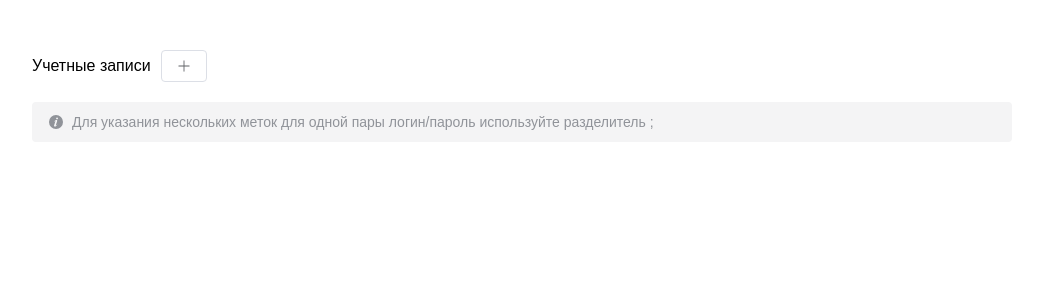
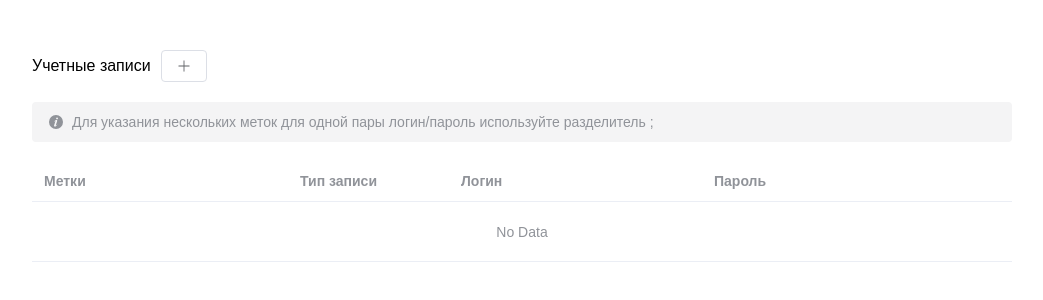
Before and after one commit to SergeyFF3/vue-project, a Vue app: page / in a window 1280 px wide. Shown: the top 300 px of the page, without its empty margins (118-1161 px from the left). Built offline with nearby package versions, Linux system fonts and the light colour scheme; the HTML template or start-up script is replaced by a standard one.

Commit message:
added Form component

```diff
--- a/src/App.vue
+++ b/src/App.vue
@@ -2,11 +2,13 @@
 import "./assets/App.css";
 import AddNewAccount from "./components/AddNewAccount/AddNewAccount.vue";
 import Alert from "./components/Alert/Alert.vue";
+import Form from "./components/Form/Form.vue";
 </script>
 
 <template>
   <div class="app__content">
     <AddNewAccount />
     <Alert />
+    <Form />
   </div>
 </template>
--- /dev/null
+++ b/src/components/Form/Form.vue
@@ -0,0 +1,17 @@
+<script setup lang="ts">
+import { computed } from "vue";
+import { useAccountStore } from "../../stores/accounts";
+
+const accountStore = useAccountStore();
+const accounts = computed(() => accountStore.accounts);
+</script>
+
+<template>
+  <el-table :data="accounts" style="width: 100%">
+    <el-table-column prop="mark" label="Метки" min-width="22%" />
+    <el-table-column prop="type" label="Тип записи" min-width="14%" />
+    <el-table-column prop="login" label="Логин" min-width="22%" />
+    <el-table-column prop="password" label="Пароль" min-width="22%" />
+    <el-table-column min-width="5%"> </el-table-column>
+  </el-table>
+</template>
```
